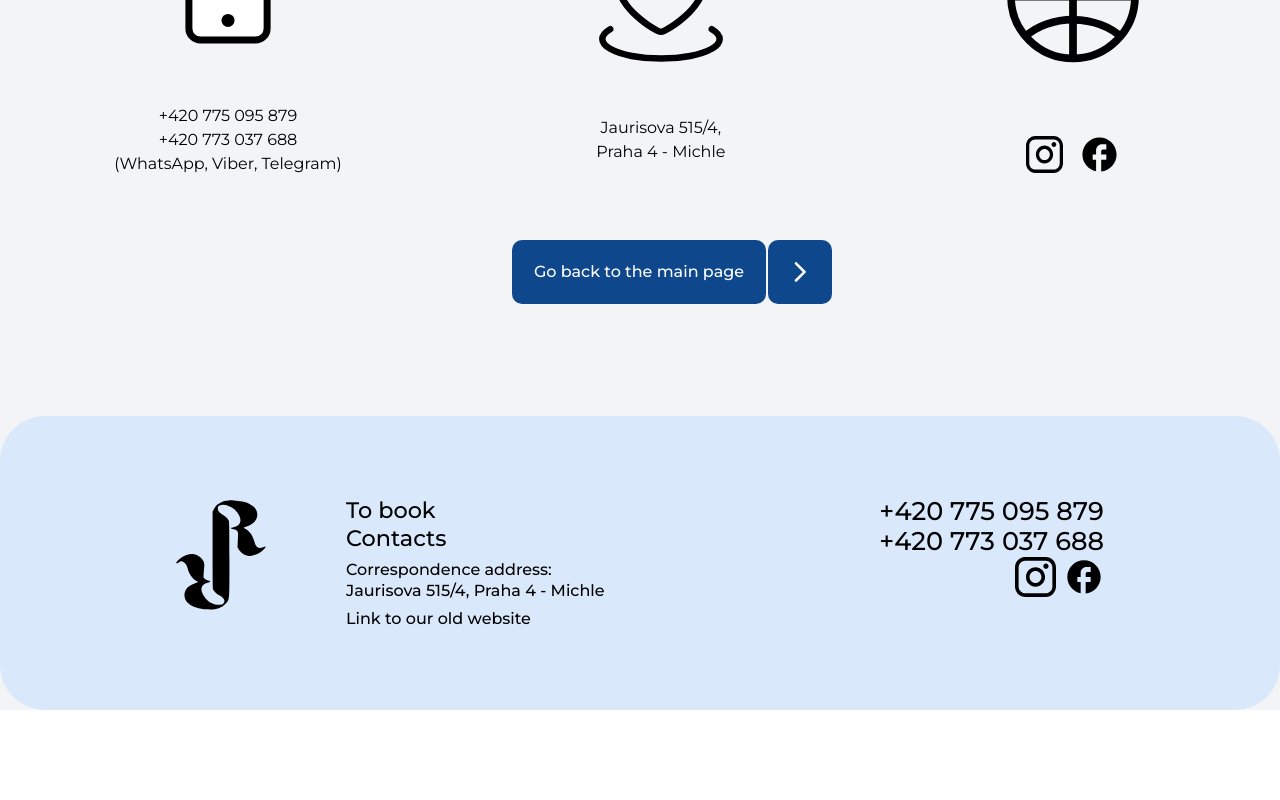
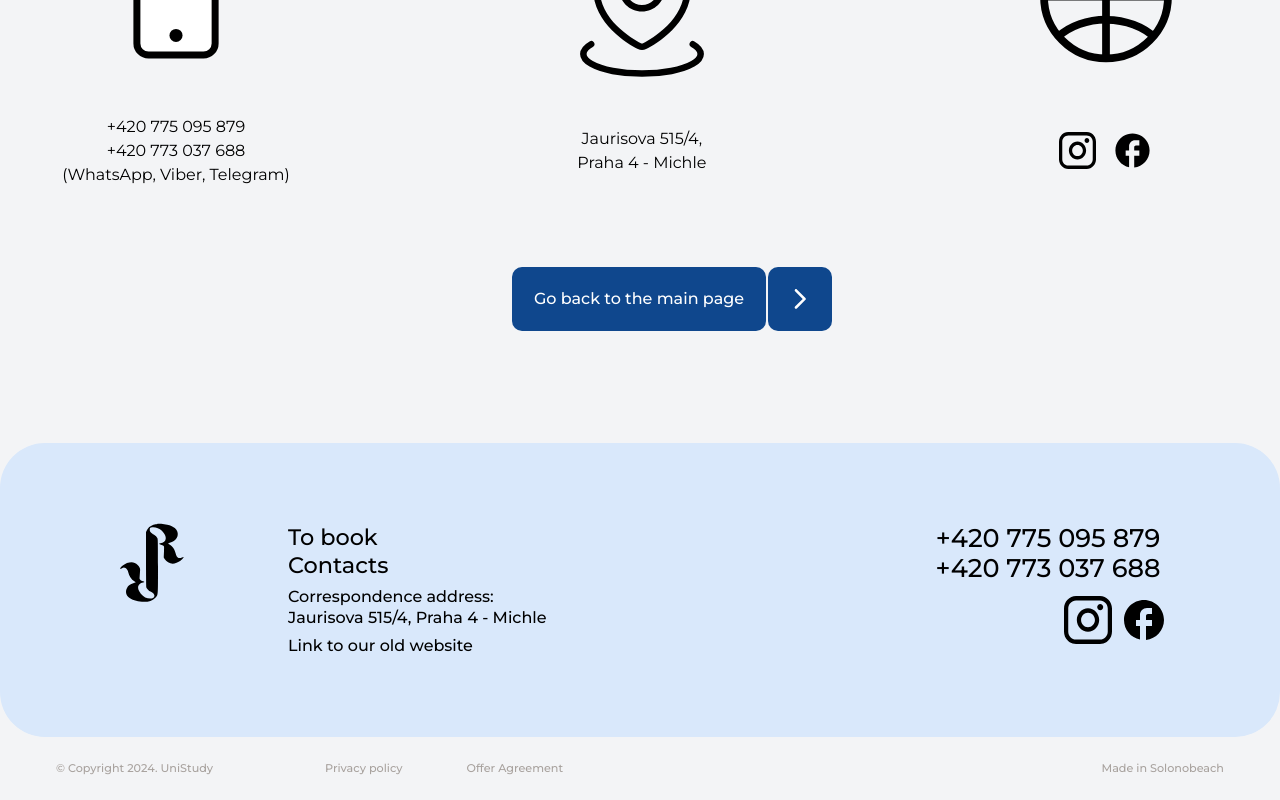
Before and after one commit to chotamode/Unistudy_dorm, a Next.js app: page /contacts in a window 1280 px wide. Shown: the part 374-1174 px from the top of the page. Before the commit the page ends 1084 px from the top, so only its background shows below. Built offline with nearby package versions, Linux system fonts and the light colour scheme.

Commit message:
Posle sliva mastera

```diff
--- a/package.json
+++ b/package.json
@@ -11,6 +11,7 @@
   "dependencies": {
     "@supabase/supabase-js": "^2.45.3",
     "dotenv": "^16.4.5",
+    "framer-motion": "^11.9.0",
     "next": "14.2.7",
     "react": "^18",
     "react-dom": "^18",
--- a/src/app/components/Footer.tsx
+++ b/src/app/components/Footer.tsx
@@ -2,50 +2,80 @@ import Image from 'next/image';
 import logo from '../../../public/logo.svg';
 import fbLogo from '../../assets/social_media/fb_logo.svg';
 import instaLogo from '../../assets/social_media/inst_logo.svg';
+import Link from 'next/link';
 
 const Footer = () => {
     return (
-        <footer
-            className="bg-[#D9E8FB] p-4 py-20 text-black flex flex-shrink flex-row flex-wrap justify-between items-center px-44 rounded-large">
-            <div className="flex justify-between w-full">
-                <div className="flex justify-start items-center mr-10">
-                    <Image src={logo} alt="Logo" className="mb-4 mr-20 " width={90} height={90}/>
+        <footer>
+            <div
 
+                className="bg-[#D9E8FB] p-4 py-8 md:py-20 text-black flex flex-col
+                           lg:flex-row flex-wrap md:justify-between md:items-center px-10  md:px-20 lg:px-28
+                           rounded-large"
+            >
+                <div className="flex flex-col md:flex-row justify-start items-start flex-wrap md:justify-between md:w-full">
+                    <div className="flex flex-col md:flex-row flex-wrap justify-start items-start md:gap-2 lg:gap-20 minibook:gap-14 mr-10">
+                        <div className="relative mb-5 md:mr-10 w-14 h-14 lg:w-20 lg:h-20 flex-shrink-0">
+                            <Link href="/">
+                                <Image src={logo} alt="Logo" fill/>
+                            </Link>
+                        </div>
                         <div className="text-center font-medium">
                             <ul className="flex flex-col text-left font-montserrat gap-y-2 ">
-                            <li className="text-xl">
+                                <li className="text-adxs lg:text-xl">
                                     <div><a href="#booking" className="hover:underline">To book</a></div>
                                     <div><a href="#contacts" className="hover:underline">Contacts</a></div>
                                 </li>
-                            <li className="text-lg">
+                                <li className="text-xs lg:text-lg">
                                     <div>Correspondence address:</div>
-                                <div><a href="#adress" className="hover:underline">Jaurisova 515/4, Praha 4 - Michle</a>
+                                    <div><a href="#adress" className="hover:underline ">Jaurisova 515/4, Praha 4 -
+                                        Michle</a>
                                     </div>
                                 </li>
-                            <li className="text-lg"><a href="#https://roomrent.cz/" className="hover:underline">Link to
+                                <li className="text-xs lg:text-lg"><a href="#https://roomrent.cz/" className="hover:underline">Link
+                                    to
                                     our old website</a></li>
                             </ul>
                         </div>
                     </div>
 
-                <div className={"flex flex-col text-xxl text-center font-medium"}>
-                    <p>+420 775 095 879</p>
-                    <p>+420 773 037 688</p>
-                    <div className={"flex flex-row justify-end gap-x-2"}>
-                        <Image src={instaLogo} alt="Instagram" width={40.5} height={40.5}/>
-                        <Image src={fbLogo} alt="Facebook" width={40.5} height={40.5}/>
+                    <div className={"flex flex-col justify-start gap-3 lg:mt-0 mt-3 md:mt-10  md:w-auto w-60 text-sm lg:text-xl xl:text-xxl md:text-end text-start xl:text-center font-medium"}>
+                        <div className= "">
+                            <p className=" w-60 ">+420 775 095 879</p>
+                            <p className=" w-60 ">+420 773 037 688</p>
+                        </div>
+                        <div className={"flex flex-row justify-start md:justify-end gap-x-2"}>
+                           <div className="relative  w-6 h-6  lg:w-10 lg:h-10 xl:w-12 xl:h-12"> <Image src={instaLogo} alt="Instagram" fill/> </div>
+                           <div className="relative  w-6 h-6 lg:w-10 lg:h-10 xl:w-12 xl:h-12"> <Image src={fbLogo} alt="Facebook" fill/> </div>
                         </div>
                     </div>
                 </div>
-                {/*<div className="flex flex-row m-w-16 justify-between  pt-40">*/}
-                {/*    <div className="flex">*/}
-                {/*        <div>Copyright 2022 UniStudy</div>*/}
-                {/*        <a>Privacy policy</a>*/}
-                {/*        <a>Offer Agreement</a>*/}
-                {/*    </div>*/}
-                {/*    <div className="flex">Made in Solonabeach</div>*/}
-                {/*</div>*/}
 
+            </div>
+            <div className="flex flex-row flex-wrap justify-between text-stone-400 font-medium text-xs py-6 px-14">
+
+                <div className=" flex justify-around">
+
+                    <p> &copy; Copyright 2024. UniStudy</p>
+
+                    <div className="flex px-28 gap-16">
+                        <Link href={`../rooms`}>
+                            Privacy policy
+                        </Link>
+
+                        <Link href={`../rooms`}>
+                           Offer Agreement
+                        </Link>
+
+                    </div>
+
+                </div>
+
+                <div>
+                    <p>Made in Solonobeach</p>
+                </div>
+
+            </div>
         </footer>
     );
 };
--- a/src/app/components/IconSwitch.tsx
+++ b/src/app/components/IconSwitch.tsx
@@ -2,6 +2,7 @@ import React, { useState } from 'react';
 import Image from 'next/image';
 import maleIcon from '@/assets/sex/male.svg';
 import femaleIcon from '@/assets/sex/female.svg';
+import{motion} from 'framer-motion'
 
 const IconSwitch = () => {
     const [activeIndex, setActiveIndex] = useState<number>(0);
@@ -24,7 +25,7 @@ const IconSwitch = () => {
                             className={`w-36 h-36 rounded-lg flex items-center justify-center relative transition-all duration-300 z-10`}
                             onClick={() => handleClick(index)}
                         >
-                            <Image src={gender === 'male' ? maleIcon : femaleIcon}
+                            <Image src={gender === 'female' ? maleIcon : femaleIcon}
                                    alt={`Только для ${gender === 'male' ? 'мальчиков' : 'девочек'}`}
                                    className="w-full h-full p-6"/>
                         </button>
--- a/src/app/contacts/page.tsx
+++ b/src/app/contacts/page.tsx
@@ -11,22 +11,27 @@ import GoToMainPageButton from "@/app/components/GoMainPageButton";
 const contacts = () => {
     return (
         <Layout>
-            <div className={"flex flex-col gap-16 justify-center items-center"}>
-                <h1 className={"text-7xl font-bold"}>
+            <div className={"flex flex-col gap-10 sm:gap-16 justify-center items-center"}>
+                <h1 className={"text-4xl md:text-5xl lg:text-6xl xl:text-7xl font-bold"}>
                     Our contacts
                 </h1>
 
-                <div className={"flex flex-row gap-60 justify-center items-center flex-wrap"}>
-                    <div className={"flex flex-col items-center gap-11"}>
-                        <Image src={phoneIcon} alt="Phone icon"/>
+                <div className={"flex flex-row gap-10 sm:gap-28 md:gap-60 justify-center items-center flex-wrap"}>
+                    <div className={"flex flex-col items-center gap-5 md:gap-6 lg:gap-10"}>
+                        <div className="phone:max-lg:w-32">
+                            <Image src={phoneIcon} alt="Phone icon"/>
+                        </div>
                         <div className={"flex flex-col justify-center items-center"}>
                             <p>+420 775 095 879</p>
                             <p>+420 773 037 688</p>
                             <p>(WhatsApp, Viber, Telegram)</p>
                         </div>
                     </div>
-                    <div className={"flex flex-col items-center gap-11"}>
-                        <Image src={locationIcon} alt="Location icon"/>
+                    <div className={"flex flex-col w-56 items-center gap-5 md:gap-6 lg:gap-10 "}>
+                        <div className="phone:max-lg:w-32">
+                            <Image src={locationIcon} alt="Location icon"/>
+                        </div>
+
                         <div className={"flex flex-col justify-center items-center"}>
                             <p>
                                 Jaurisova 515/4,
@@ -36,8 +41,10 @@ const contacts = () => {
                             </p>
                         </div>
                     </div>
-                    <div className={"flex flex-col items-center gap-11"}>
-                        <Image src={socialIcon} alt="Social icon"/>
+                    <div className={"flex flex-col w-56 mb-8 items-center gap-5 md:gap-6 lg:gap-10"}>
+                        <div className="phone:max-lg:w-32">
+                            <Image src={socialIcon} alt="Social icon"/>
+                        </div>
                         <div className={"flex flex-row gap-4"}>
                             <Image src={instagramLogo} alt="Instagram logo"/>
                             <Image src={facebookLogo} alt="Facebook logo"/>
--- a/tailwind.config.ts
+++ b/tailwind.config.ts
@@ -10,9 +10,12 @@ const config: Config = {
         extend: {
             backgroundImage: {
                 "gradient-radial": "radial-gradient(var(--tw-gradient-stops))",
-        "gradient-conic":
-          "conic-gradient(from 180deg at 50% 50%, var(--tw-gradient-stops))",
+                "gradient-conic": "conic-gradient(from 180deg at 50% 50%, var(--tw-gradient-stops))",
+                'bg-stage3': "url('/images/bg_stage3.svg')",
+                'bgmpage': "url('/images/mpage_hero.svg')",
                 "roomcardbg": 'url("/images/rommbg.png")',
+                "roomcardmb": 'url("/images/room_mobile.svg")'
+
             },
             fontFamily: {
                 // montserrat: ["Montserrat", "sans-serif"],
@@ -31,12 +34,20 @@ const config: Config = {
                 '120': '30rem',
             },
 
+            maxHeight:{
+                'mlg': '21rem'
+            },
+            maxWidth:{
+                '110': '25.75rem',
+                'mlg': '23rem'
+            },
             width:{
                 '110': '25.75rem',
+                'mlg': '23rem'
             },
-
             fontSize: {
-        xs: ['0.7rem','0.8rem'],
+                xs: ['0.7rem','0.9rem'],
+                adxs:['0.9rem','1.1rem'],
                 sm: ['1rem', '1.25rem'],
                 base: ['1rem', '1.5rem'],
                 lg: ['1rem', '1.3rem'],
@@ -44,9 +55,25 @@ const config: Config = {
                 xl: ['1.4rem', '1.75rem'],
                 xxl:['1.6rem','1.9rem'],
                 xxxl:['6rem','6.75rem'],
-      }
+            },
+            screens: {
+                'phone': '500px',
+                'phonexs': '390px',
+
+                'tablet': '620px',
+                // => @media (min-width: 640px) { ... }
+
+                'laptop': '1024px',
+                // => @media (min-width: 1024px) { ... }
+
+                'minibook': '1100px',
+
+                'desktop': '1280px',
+                // => @media (min-width: 1280px) { ... }
+            },
         },
     },
     plugins: [],
+
 };
 export default config;
```
Also changed, not shown: src/app/MainPage.tsx (+15 -13 lines), src/app/components/NewSwitch.tsx (added, +63 -0 lines), src/app/components/RoomCard.tsx (+45 -7 lines), src/assets/arrow_button.svg (added), 1 other file (tests, documents, lock files or other folders). Lines whose indentation alone changed are shown as unchanged.
